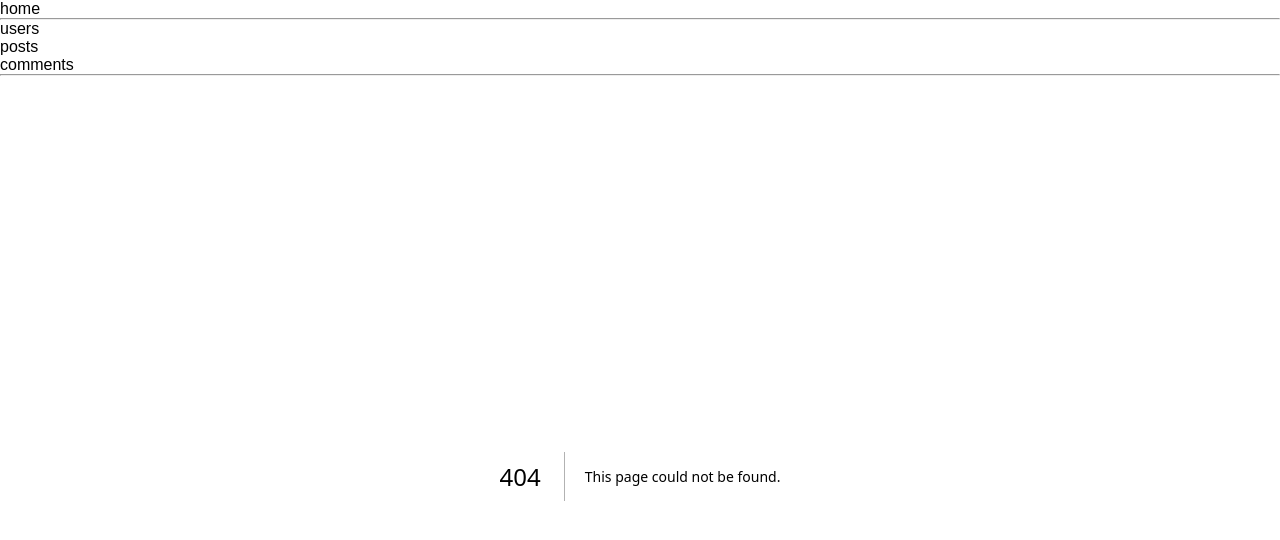
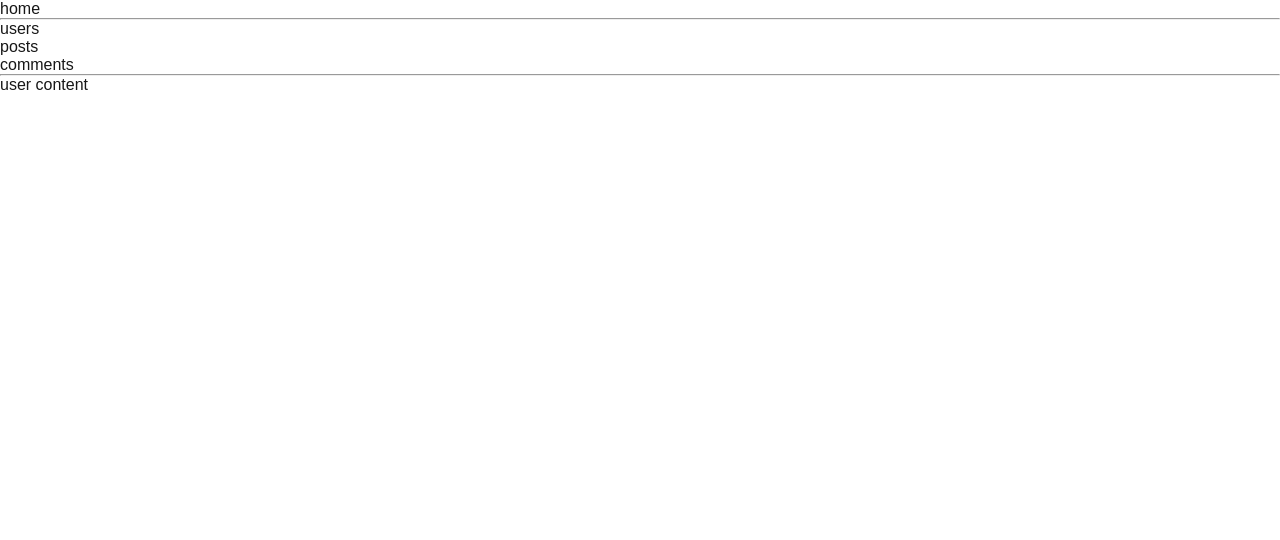
Before and after one commit to Illia-debug/nextjshomework, a Next.js app: page /users/1 in a window 1280 px wide. Before the commit this address had no page. Shown: the top 540 px of the page. Built offline with nearby package versions, Linux system fonts and the light colour scheme.

Commit message:
зробив правельний на мою думку перехід на юзер айді стор

```diff
--- /dev/null
+++ b/src/app/users/[id]/page.tsx
@@ -0,0 +1,12 @@
+import React from "react";
+
+const Page = () => {
+
+    return (
+        <div>
+            user content
+        </div>
+    );
+};
+
+export default Page;
--- a/src/components/User/User.tsx
+++ b/src/components/User/User.tsx
@@ -1,5 +1,6 @@
 import {IUser} from "@/model/IUser";
 import {FC} from "react";
+import Link from "next/link";
 
 type MyPropsType={
     user:IUser
@@ -9,6 +10,10 @@ export const User:FC<MyPropsType> = ({user}) => {
   return(
       <div>
           {user.name}
+          <div style={{
+              color:'red'
+          }}> <Link href={'/users/'+user.id}>user detail</Link> </div>
+
       </div>
   )
 }
```
